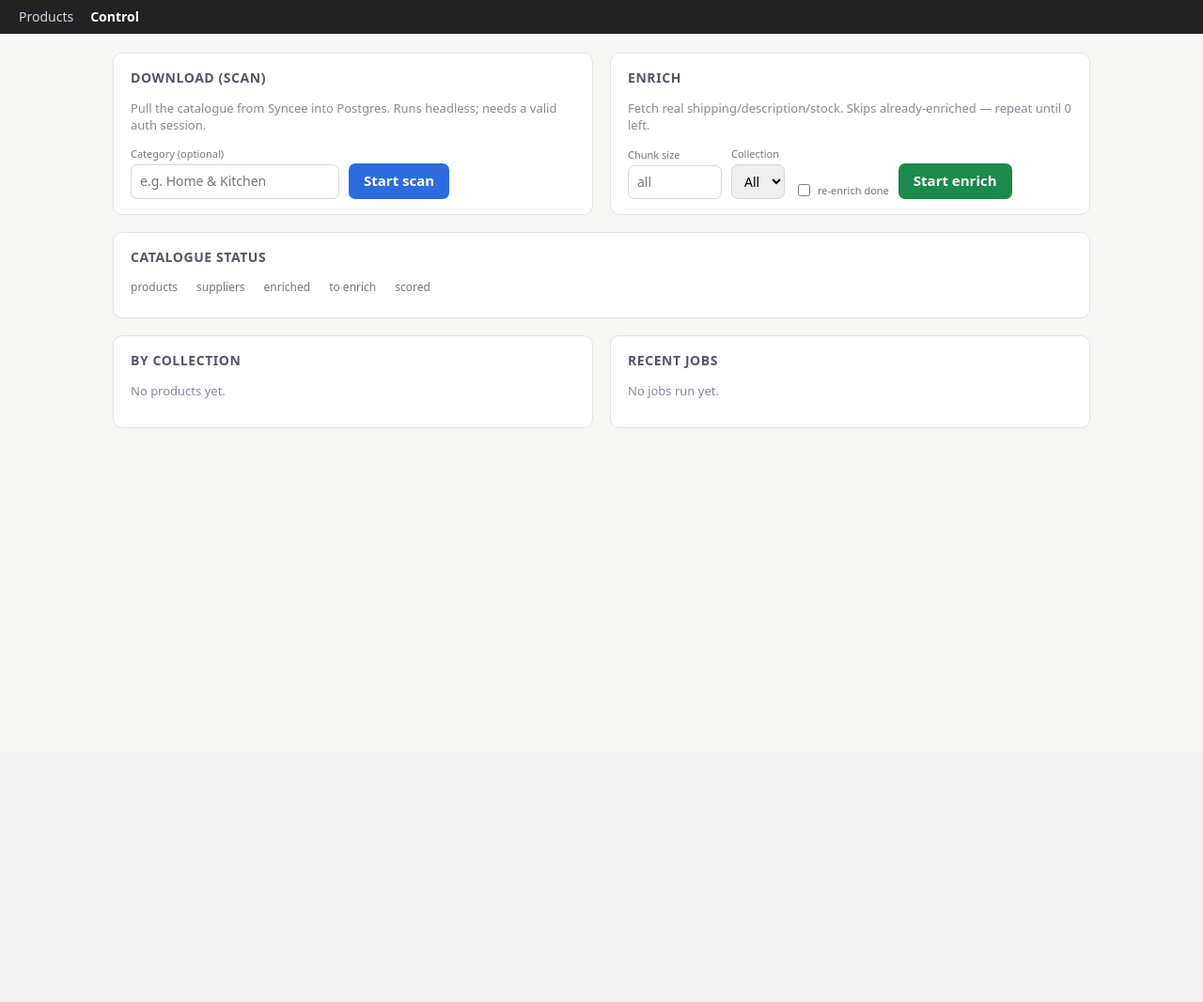
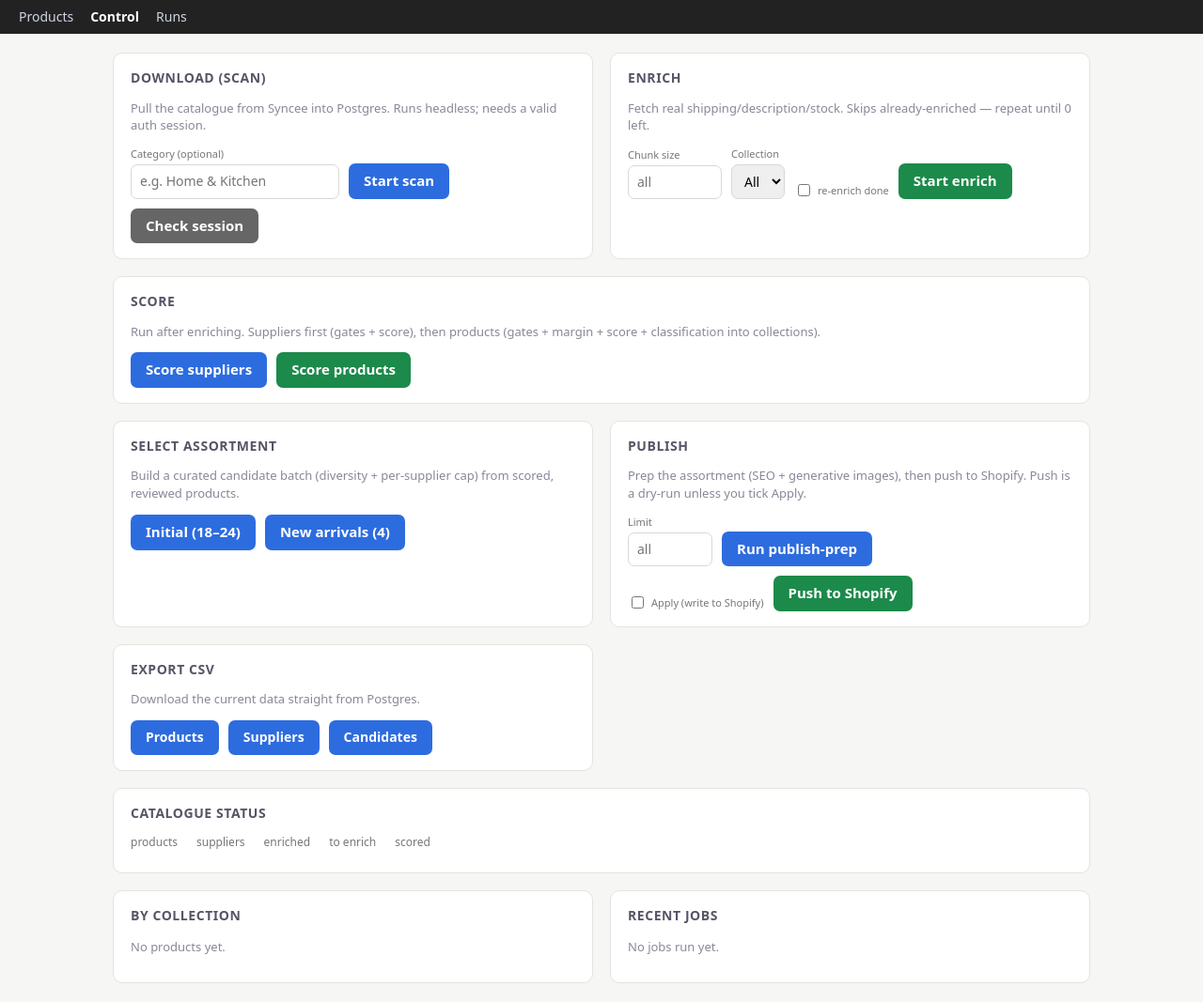
Before and after one commit to rbachyk/syncee-product-research, a FastAPI app: template src/syncee_scanner/dashboard/templates/control.html in a window 1280 px wide. Shown: the whole page at 94% size. Before the commit the page ends 456 px from the top, so only its background shows below. Run offline with FastAPI, Linux system fonts and the light colour scheme; the template is opened without the code that fills it, so the values that code supplies are empty; some libraries are stand-ins or nearby versions.

Commit message:
Dashboard: full pipeline control + audited review parity with CLI
- Control page can now launch every routine pipeline step as tracked jobs:
  score suppliers/products, select initial/new-arrivals, shopify prep/push
  (dry-run default), and auth validate (session check).
- CSV export downloads (products/suppliers/candidates) streamed from Postgres.
- New /runs scan-run history view.
- Approve/reject (single + bulk) now go through the shared audited override
  path (scoring.overrides.decide_product), writing a Manual Decisions row per
  product with Decided By = dashboard[:user] — identical to the CLI's
  `product approve/reject`. Shortlist/pin stay plain status changes (no CLI
  audited equivalent).

Verified: 255 tests, ruff-clean; dashboard and CLI write identical audit rows.

Co-Authored-By: Claude Opus 4.8 (1M context) <noreply@anthropic.com>
Claude-Session: https://claude.ai/code/session_01DPKQfUugHkGtB5PwJrKaxi

```diff
--- a/src/syncee_scanner/dashboard/app.py
+++ b/src/syncee_scanner/dashboard/app.py
@@ -11,6 +11,7 @@ from fastapi import FastAPI, Form, Request
 from fastapi.responses import HTMLResponse, RedirectResponse, Response
 from fastapi.templating import Jinja2Templates
 
+from ..models import DecisionValue
 from ..postgres.persistence import SCHEMA
 from . import auth, jobs
 
@@ -77,6 +78,8 @@ REVIEW_ACTIONS = {
     "reject": "Manually Rejected",
     "shortlist": "Shortlisted",  # send back to review pool
 }
+# Approve/reject are audited manual decisions (§14) — mapped to the shared CLI override path.
+_DECISIONS = {"approve": DecisionValue.APPROVE, "reject": DecisionValue.REJECT}
 _PAGE_LIMIT = 500
 
 # Sort key → (label, SQL order expression).
@@ -184,16 +187,47 @@ def gallery(
     })
 
 
-@app.post("/product/{pid}/review")
-def review(pid: int, action: str = Form(...), redirect: str = Form("/")):
-    """Approve / reject / send-back a product (writes Review Status)."""
+def _actor(request: Request) -> str:
+    """Who is making a decision — the logged-in user, for the audit trail."""
+    if not auth.auth_enabled():
+        return "dashboard"
+    user = auth.verify_token(request.cookies.get(auth.COOKIE_NAME))
+    return f"dashboard:{user}" if user else "dashboard"
+
+
+def _apply_review(ids: list[int], action: str, actor: str) -> None:
+    """Approve/reject go through the SAME audited path as the CLI (`scoring.overrides`),
+    writing a Manual Decisions row per product; shortlist is a plain status change."""
+    if not ids:
+        return
+    decision = _DECISIONS.get(action)
+    if decision is not None:
+        from ..postgres.persistence import PostgresPersistence
+        from ..scoring.overrides import decide_product
+
+        pg = PostgresPersistence(_dsn())
+        try:
+            with pg._conn.cursor() as cur:
+                cur.execute("SELECT id, data FROM products WHERE id = ANY(%s)", (ids,))
+                rows = [{"id": r[0], **r[1]} for r in cur.fetchall()]
+            for row in rows:
+                decide_product(pg, row, decision, decided_by=actor)
+        finally:
+            pg.close()
+        return
     new_status = REVIEW_ACTIONS.get(action)
     if new_status:
         with _conn() as conn, conn.cursor() as cur:
             cur.execute(
-                "UPDATE products SET data = data || %s WHERE id = %s",
-                (psycopg.types.json.Jsonb({"Review Status": new_status}), pid),
+                "UPDATE products SET data = data || %s WHERE id = ANY(%s)",
+                (psycopg.types.json.Jsonb({"Review Status": new_status}), ids),
             )
+
+
+@app.post("/product/{pid}/review")
+def review(request: Request, pid: int, action: str = Form(...), redirect: str = Form("/")):
+    """Approve / reject (audited) / shortlist a single product."""
+    _apply_review([pid], action, _actor(request))
     return RedirectResponse(redirect or "/", status_code=303)
 
 
@@ -213,16 +247,10 @@ _PID_LIST = Form(())  # module-level singleton (avoids a call in the default →
 
 
 @app.post("/products/bulk")
-def bulk_review(action: str = Form(...), pid: list[int] = _PID_LIST,
+def bulk_review(request: Request, action: str = Form(...), pid: list[int] = _PID_LIST,
                 redirect: str = Form("/")):
-    """Approve / reject / shortlist many products at once."""
-    new_status = REVIEW_ACTIONS.get(action)
-    if new_status and pid:
-        with _conn() as conn, conn.cursor() as cur:
-            cur.execute(
-                "UPDATE products SET data = data || %s WHERE id = ANY(%s)",
-                (psycopg.types.json.Jsonb({"Review Status": new_status}), pid),
-            )
+    """Approve / reject (audited) / shortlist many products at once."""
+    _apply_review(pid, action, _actor(request))
     return RedirectResponse(auth.safe_next(redirect), status_code=303)
 
 
@@ -365,6 +393,53 @@ def control(request: Request):
     })
 
 
+@app.get("/export/{what}")
+def export_csv(what: str):
+    """Stream a CSV export (suppliers / products / candidates) generated from Postgres."""
+    import shutil
+    import tempfile
+
+    from starlette.background import BackgroundTask
+
+    from ..export import service as export_service
+    from ..postgres.persistence import PostgresPersistence
+
+    exporters = {
+        "suppliers": export_service.export_suppliers,
+        "products": export_service.export_products,
+        "candidates": export_service.export_candidates,
+    }
+    fn = exporters.get(what)
+    if not fn:
+        return Response(status_code=404)
+    tmp = tempfile.mkdtemp(prefix="rbexport-")
+    pg = PostgresPersistence(_dsn())
+    try:
+        path = fn(pg, out_dir=tmp)[0]
+    finally:
+        pg.close()
+    from fastapi.responses import FileResponse
+    return FileResponse(
+        path, media_type="text/csv", filename=path.name,
+        background=BackgroundTask(shutil.rmtree, tmp, ignore_errors=True),
+    )
+
+
+@app.get("/runs", response_class=HTMLResponse)
+def runs_list(request: Request):
+    """Scan-run history (spec §12)."""
+    with _conn() as conn, conn.cursor() as cur:
+        cur.execute(
+            "SELECT run_id, data, checkpoint IS NOT NULL "
+            "FROM scan_runs ORDER BY id DESC LIMIT 100"
+        )
+        rows = cur.fetchall()
+    runs = [{"run_id": rid, "resumable": hc, **(data or {})} for rid, data, hc in rows]
+    return _TEMPLATES.TemplateResponse(request, "runs.html", {
+        "runs": runs, "authed": auth.auth_enabled(),
+    })
+
+
 @app.post("/jobs/scan")
 def start_scan(category: str = Form("")):
     _, err = jobs.start_job("scan", jobs.scan_argv(category.strip() or None),
@@ -383,6 +458,50 @@ def start_enrich(limit: str = Form(""), collection: str = Form(""),
     params = {"limit": lim, "collection": collection.strip(), "reenrich": bool(reenrich)}
     _, err = jobs.start_job("enrich", argv, params)
     return RedirectResponse(f"/control?error={err}" if err else "/control", status_code=303)
+
+
+@app.post("/jobs/score")
+def start_score(target: str = Form(...)):
+    """Score suppliers or products (target = 'suppliers' | 'products')."""
+    argv = jobs.score_argv(target)
+    if argv is None:
+        return RedirectResponse("/control?error=Unknown+score+target", status_code=303)
+    _, err = jobs.start_job(f"score-{target}", argv, {"target": target})
+    return RedirectResponse(f"/control?error={err}" if err else "/control", status_code=303)
+
+
+def _launch(kind: str, argv: list[str] | None, params: dict) -> RedirectResponse:
+    if argv is None:
+        return RedirectResponse("/control?error=Invalid+request", status_code=303)
+    _, err = jobs.start_job(kind, argv, params)
+    return RedirectResponse(f"/control?error={err}" if err else "/control", status_code=303)
+
+
+@app.post("/jobs/select")
+def start_select(target: str = Form(...)):
+    """Build the assortment: target = 'initial' | 'new-arrivals'."""
+    return _launch(f"select-{target}", jobs.select_argv(target), {"target": target})
+
+
+@app.post("/jobs/prep")
+def start_prep(limit: str = Form("")):
+    """Publish-prep the assortment (SEO copy + generative images via OpenRouter)."""
+    lim = int(limit) if limit.strip().isdigit() else None
+    return _launch("publish-prep", jobs.prep_argv(lim), {"limit": lim})
+
+
+@app.post("/jobs/push")
+def start_push(apply: str = Form(""), key: str = Form("")):
+    """Push to Shopify — dry-run unless 'apply' is checked."""
+    do_apply = bool(apply)
+    argv = jobs.push_argv(apply=do_apply, key=key.strip() or None)
+    return _launch("shopify-push", argv, {"apply": do_apply, "key": key.strip()})
+
+
+@app.post("/jobs/validate")
+def start_validate():
+    """Check the saved Syncee session is still valid."""
+    return _launch("auth-validate", jobs.validate_argv(), {})
 
 
 _JOB_ACTIONS = {"pause": jobs.pause_job, "resume": jobs.resume_job, "cancel": jobs.cancel_job}
--- a/src/syncee_scanner/dashboard/templates/control.html
+++ b/src/syncee_scanner/dashboard/templates/control.html
@@ -24,6 +24,8 @@
            font:inherit; font-weight:600; cursor:pointer; }
   button.g { background:#1c8a4a; }
   button:disabled { background:#bbb; cursor:not-allowed; }
+  a.dl { display:inline-block; padding:8px 16px; border-radius:7px; background:#2d6cdf; color:#fff;
+         text-decoration:none; font-size:14px; font-weight:600; }
   .banner { background:#fff4e5; border:1px solid #f0d9b5; color:#8a5a10; padding:8px 12px;
             border-radius:8px; margin:0 0 14px; font-size:14px; }
   .active { background:#eef5ff; border:1px solid #cfe0fb; border-radius:8px; padding:12px 14px; margin-bottom:12px; }
@@ -54,6 +56,7 @@
 <div class="nav">
   <a href="/">Products</a>
   <a href="/control" class="on">Control</a>
+  <a href="/runs">Runs</a>
   <span class="sp"></span>
   {% if authed %}<a href="/logout">Log out</a>{% endif %}
 </div>
@@ -94,6 +97,7 @@
         <input name="category" placeholder="e.g. Home &amp; Kitchen" style="min-width:220px">
       </label>
       <button type="submit" {{ 'disabled' if active }}>Start scan</button>
+      <button type="submit" formaction="/jobs/validate" style="background:#666" {{ 'disabled' if active }}>Check session</button>
     </form>
   </div>
 
@@ -116,6 +120,71 @@
       </label>
       <button type="submit" class="g" {{ 'disabled' if active }}>Start enrich</button>
     </form>
+  </div>
+
+  <!-- Score -->
+  <div class="card full">
+    <h2>Score</h2>
+    <p class="muted" style="margin-top:0">Run after enriching. Suppliers first (gates + score), then products (gates + margin + score + classification into collections).</p>
+    <div class="row">
+      <form method="post" action="/jobs/score">
+        <input type="hidden" name="target" value="suppliers">
+        <button type="submit" {{ 'disabled' if active }}>Score suppliers</button>
+      </form>
+      <form method="post" action="/jobs/score">
+        <input type="hidden" name="target" value="products">
+        <button type="submit" class="g" {{ 'disabled' if active }}>Score products</button>
+      </form>
+    </div>
+  </div>
+
+  <!-- Select -->
+  <div class="card">
+    <h2>Select assortment</h2>
+    <p class="muted" style="margin-top:0">Build a curated candidate batch (diversity + per-supplier cap) from scored, reviewed products.</p>
+    <div class="row">
+      <form method="post" action="/jobs/select">
+        <input type="hidden" name="target" value="initial">
+        <button type="submit" {{ 'disabled' if active }}>Initial (18–24)</button>
+      </form>
+      <form method="post" action="/jobs/select">
+        <input type="hidden" name="target" value="new-arrivals">
+        <button type="submit" {{ 'disabled' if active }}>New arrivals (4)</button>
+      </form>
+    </div>
+  </div>
+
+  <!-- Publish -->
+  <div class="card">
+    <h2>Publish</h2>
+    <p class="muted" style="margin-top:0">Prep the assortment (SEO + generative images), then push to Shopify. Push is a dry-run unless you tick Apply.</p>
+    <div class="row" style="margin-bottom:10px">
+      <form method="post" action="/jobs/prep" class="row">
+        <label class="f">Limit
+          <input name="limit" type="number" min="1" placeholder="all" style="width:90px">
+        </label>
+        <button type="submit" {{ 'disabled' if active }}>Run publish-prep</button>
+      </form>
+    </div>
+    <div class="row">
+      <form method="post" action="/jobs/push" class="row">
+        <label class="f" style="flex-direction:row; align-items:center; gap:5px;">
+          <input type="checkbox" name="apply" value="1"> Apply (write to Shopify)
+        </label>
+        <button type="submit" class="g" {{ 'disabled' if active }}>Push to Shopify</button>
+      </form>
+    </div>
+  </div>
+
+  <!-- Export -->
+  <div class="card">
+    <h2>Export CSV</h2>
+    <p class="muted" style="margin-top:0">Download the current data straight from Postgres.</p>
+    <div class="row">
+      <a class="dl" href="/export/products">Products</a>
+      <a class="dl" href="/export/suppliers">Suppliers</a>
+      <a class="dl" href="/export/candidates">Candidates</a>
+    </div>
   </div>
 
   <!-- Catalogue status -->
--- a/src/syncee_scanner/dashboard/templates/gallery.html
+++ b/src/syncee_scanner/dashboard/templates/gallery.html
@@ -57,6 +57,7 @@
 <div class="nav">
   <a href="/" class="on">Products</a>
   <a href="/control">Control</a>
+  <a href="/runs">Runs</a>
   <span class="sp"></span>
   {% if authed %}<a href="/logout">Log out</a>{% endif %}
 </div>
```
Also changed, not shown: DEPLOY.md (+8 -0 lines), src/syncee_scanner/dashboard/jobs.py (+38 -0 lines), src/syncee_scanner/dashboard/templates/runs.html (added, +63 -0 lines), src/syncee_scanner/scoring/overrides.py (+17 -1 lines).
